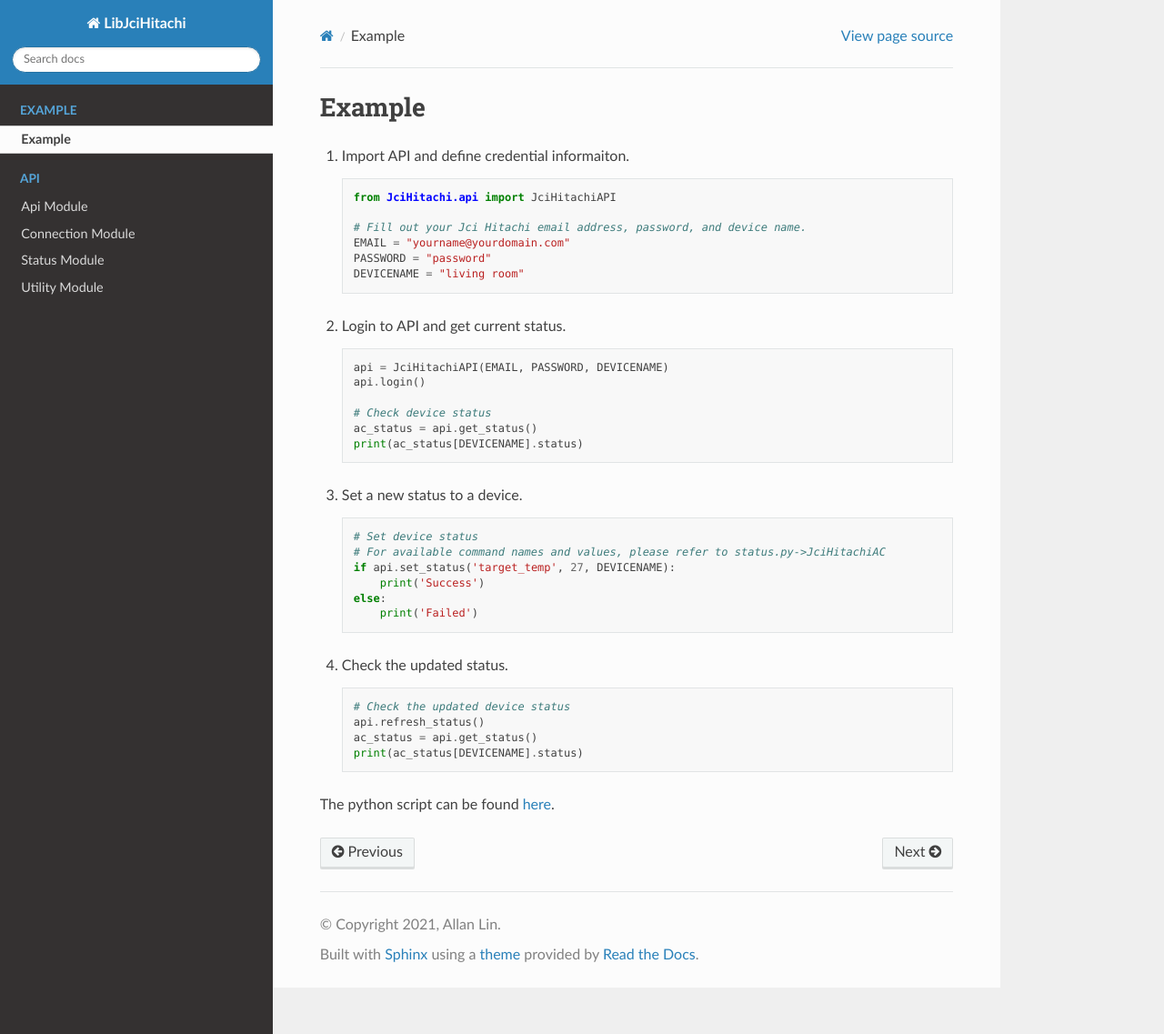
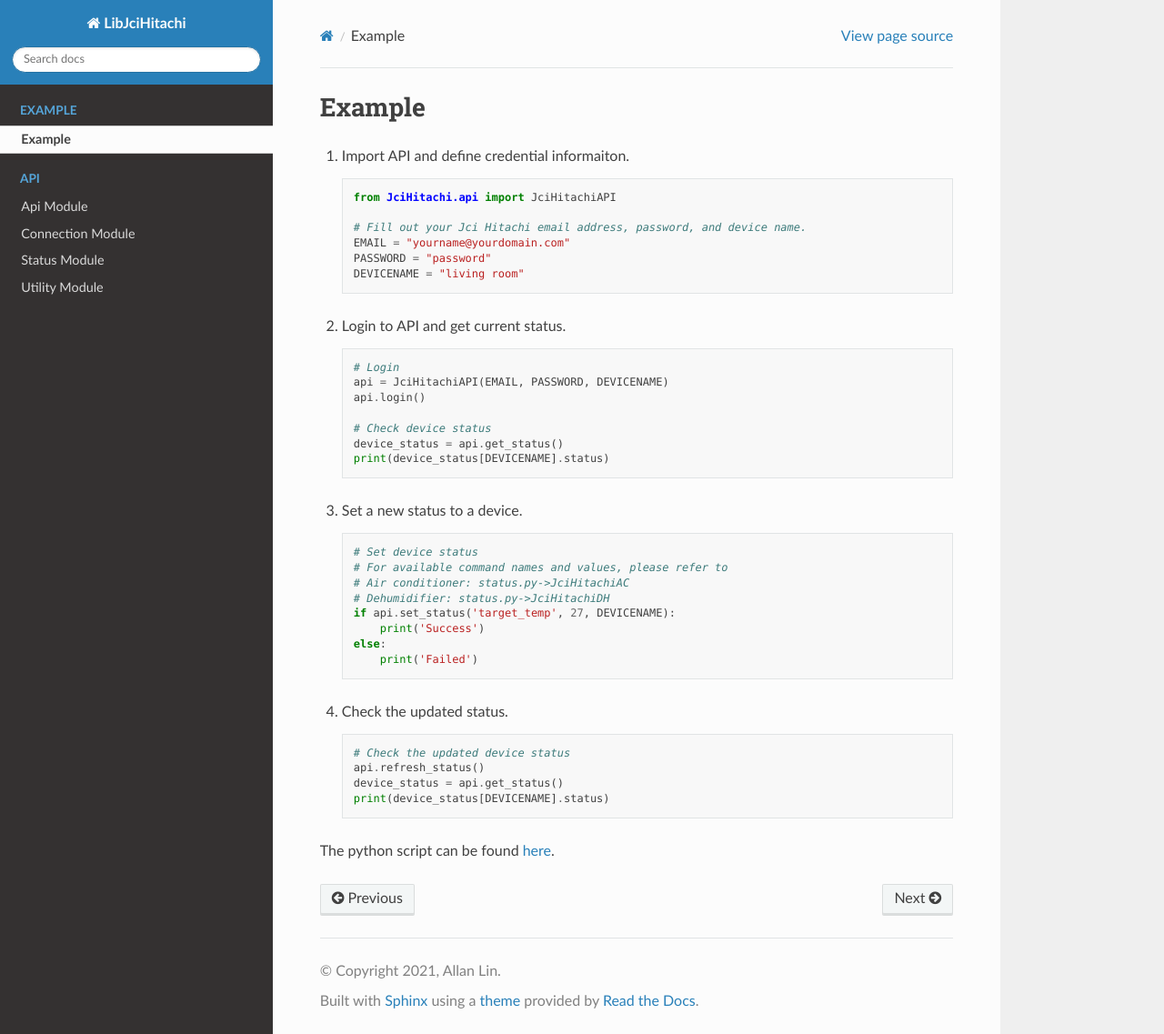
Before and after one commit to qqaatw/LibJciHitachi, a Sphinx documentation site: the page built from docs/source/example.md, in a window 1280 px wide and 1137 px high. Shown: the whole window at 91% size. Built offline with Sphinx 7.4.7 and the Read the Docs theme 2.0.0, drawn with Linux system fonts in a browser that asks for light colours.

Commit message:
Update docs and fix typos

````diff
--- a/docs/source/example.md
+++ b/docs/source/example.md
@@ -14,19 +14,22 @@
 2. Login to API and get current status.
 
     ```
+    # Login
     api = JciHitachiAPI(EMAIL, PASSWORD, DEVICENAME)
     api.login()
 
     # Check device status
-    ac_status = api.get_status()
-    print(ac_status[DEVICENAME].status)
+    device_status = api.get_status()
+    print(device_status[DEVICENAME].status)
     ```
 
 3. Set a new status to a device.
 
     ```
     # Set device status
-    # For available command names and values, please refer to status.py->JciHitachiAC
+    # For available command names and values, please refer to
+    # Air conditioner: status.py->JciHitachiAC
+    # Dehumidifier: status.py->JciHitachiDH
     if api.set_status('target_temp', 27, DEVICENAME):
         print('Success')
     else:
@@ -38,8 +41,8 @@
     ```
     # Check the updated device status
     api.refresh_status()
-    ac_status = api.get_status()
-    print(ac_status[DEVICENAME].status)
+    device_status = api.get_status()
+    print(device_status[DEVICENAME].status)
     ```
 
 The python script can be found [here](https://github.com/qqaatw/LibJciHitachi/blob/master/example.py).
````
Also changed, not shown: README.md (+3 -3 lines), example.py (+8 -5 lines), 1 other file.
